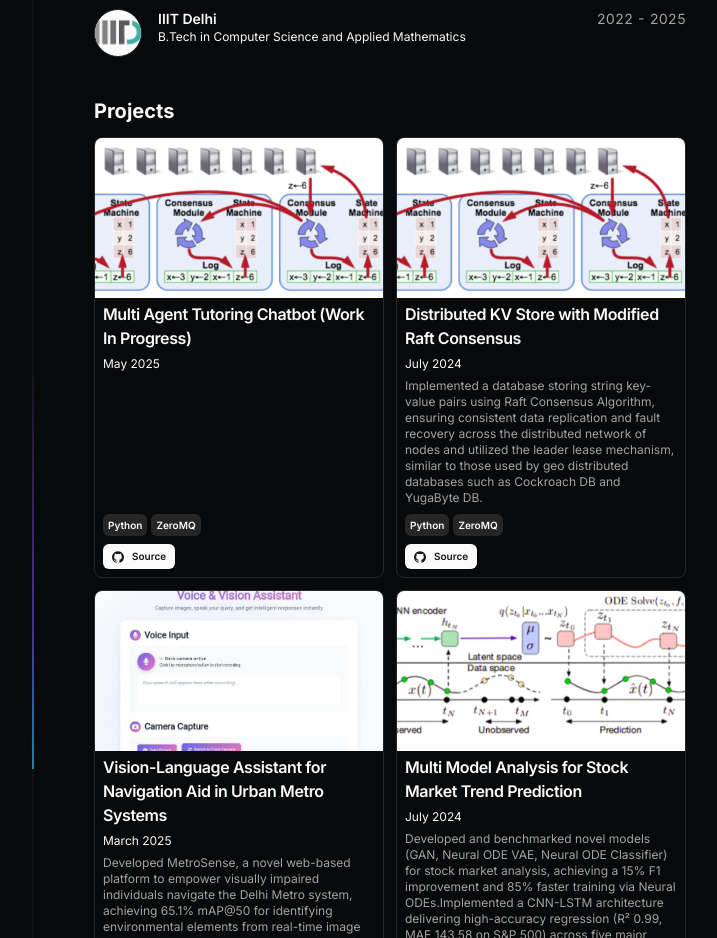
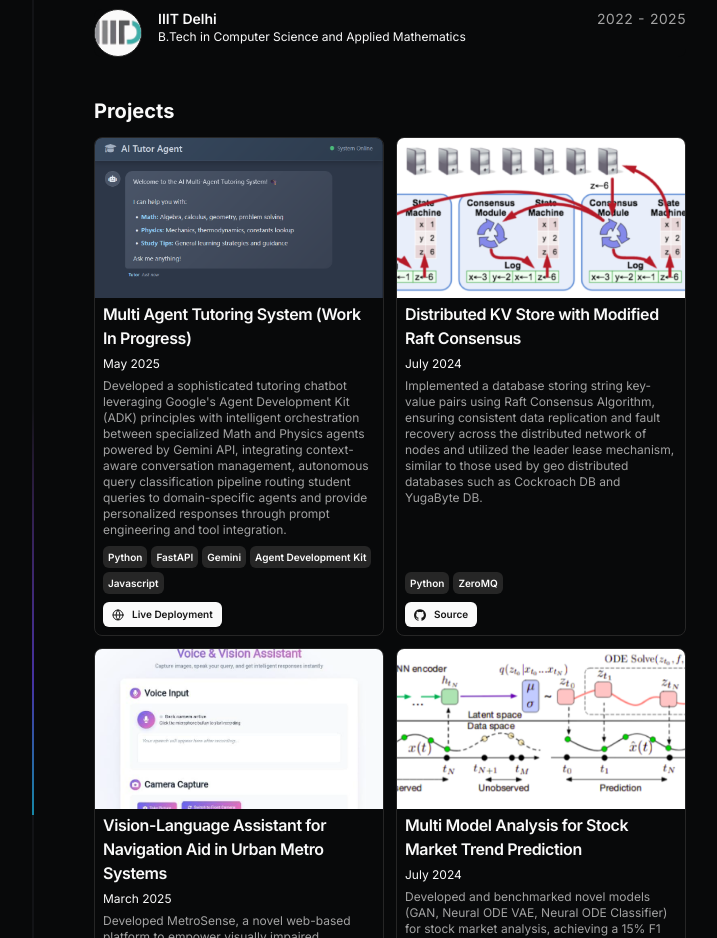
Before and after one commit to Vaibtan/latest-portfolio-website, a Next.js app: page /work in a window 1280 px wide. Shown: the part 900-1838 px from the top of the page, without its empty margins (250-967 px from the left). Built offline with nearby package versions, Linux system fonts and the light colour scheme.

Commit message:
site updated

```diff
--- a/src/data/resume.tsx
+++ b/src/data/resume.tsx
@@ -123,24 +123,27 @@ export const DATA = {
   ],
   projects: [
     {
-      title: "Multi Agent Tutoring Chatbot (Work In Progress)",
+      title: "Multi Agent Tutoring System (Work In Progress)",
       href: "https://github.com/Vaibtan/Multi-Agent-Tutoring-Bot",
       dates: "May 2025",
       active: true,
       description:
-        "",
+        "Developed a sophisticated tutoring chatbot leveraging Google's Agent Development Kit (ADK) principles with intelligent orchestration between specialized Math and Physics agents powered by Gemini API, integrating context-aware conversation management, autonomous query classification pipeline routing student queries to domain-specific agents and provide personalized responses through prompt engineering and tool integration.",
       technologies: [
         "Python",
-        "ZeroMQ",
+        "FastAPI",
+        "Gemini",
+        "Agent Development Kit",
+        "Javascript"
       ],
       links: [
         {
-          type: "Source",
-          href: "https://github.com/Vaibtan/Distributed-Database-with-Raft-Consensus-Algorithm",
-          icon: <Icons.github className="size-3" />,
+          type: "Live Deployment",
+          href: "https://multi-agent-tutoring-bot-production-ac02.up.railway.app/",
+          icon: <Icons.globe className="size-3" />,
         },
       ],
-      image: "/raft_consensus.png",
+      image: "/agentchatbot.png",
       video: "",
     },
     {
```
Also changed, not shown: public/agentchatbot.png (added).
